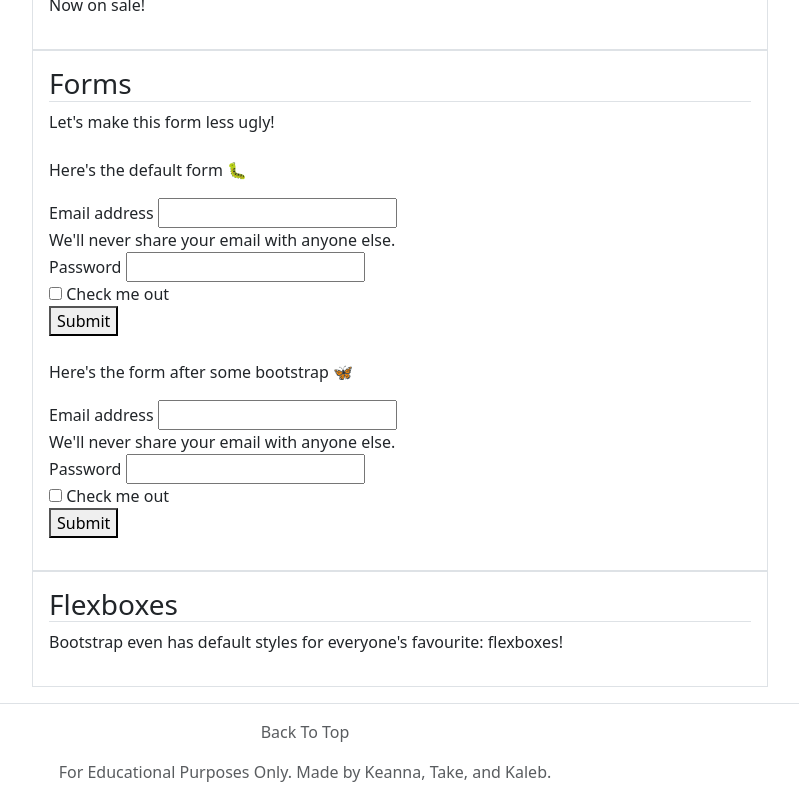
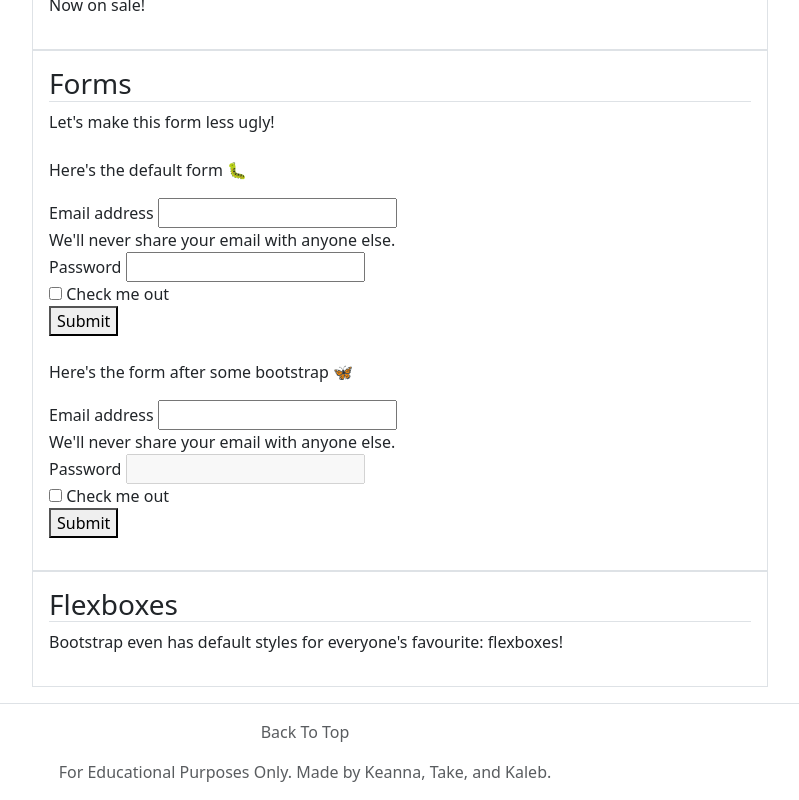
Before and after one commit to Ks-link/bootstrap-demo-page, a website: page index.html in a window 1280 px wide. Shown: the part 4386-5186 px from the top of the page, without its empty margins (335-1134 px from the left). Drawn offline with nearby package versions, Linux system fonts and the light colour scheme.

Commit message:
finished forms code along

```diff
--- a/index.html
+++ b/index.html
@@ -397,7 +397,7 @@
                 <!-- Password field -->
                 <div class="">
                   <label class="" for="exampleInputPassword1">Password</label>
-                  <input class="" type="password" id="exampleInputPassword1">
+                  <input class="" type="password" id="exampleInputPassword1" disabled>
                 </div>
                 <!-- Checkbox -->
                 <div class="">
@@ -409,7 +409,7 @@
               </form>
             </div>
 
-            <!-- Begin cards code along -->
+            <!-- Begin flexbox code along -->
             <div class="border p-3">
               <h3 class="border-bottom">Flexboxes</h3>
               <p>Bootstrap even has default styles for everyone's favourite: flexboxes!</p>
```
